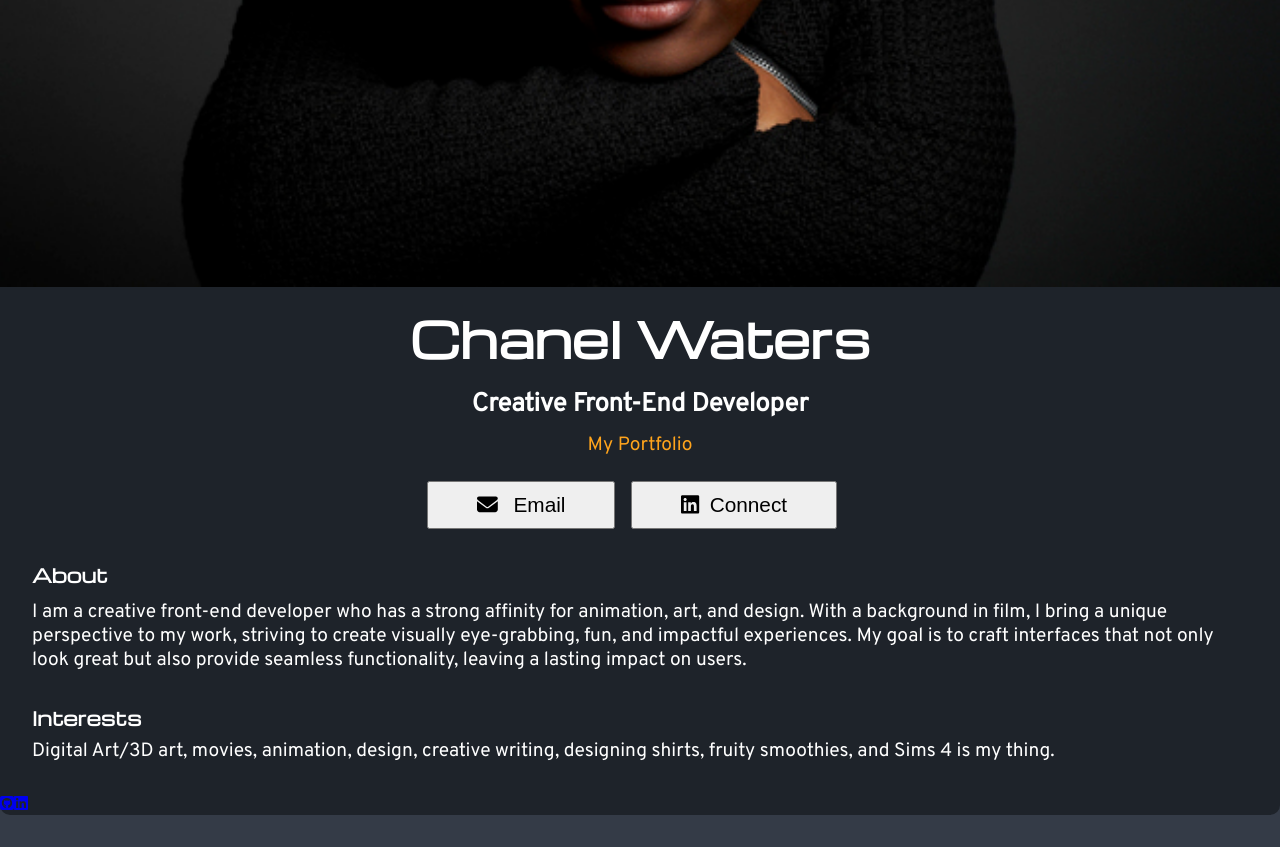
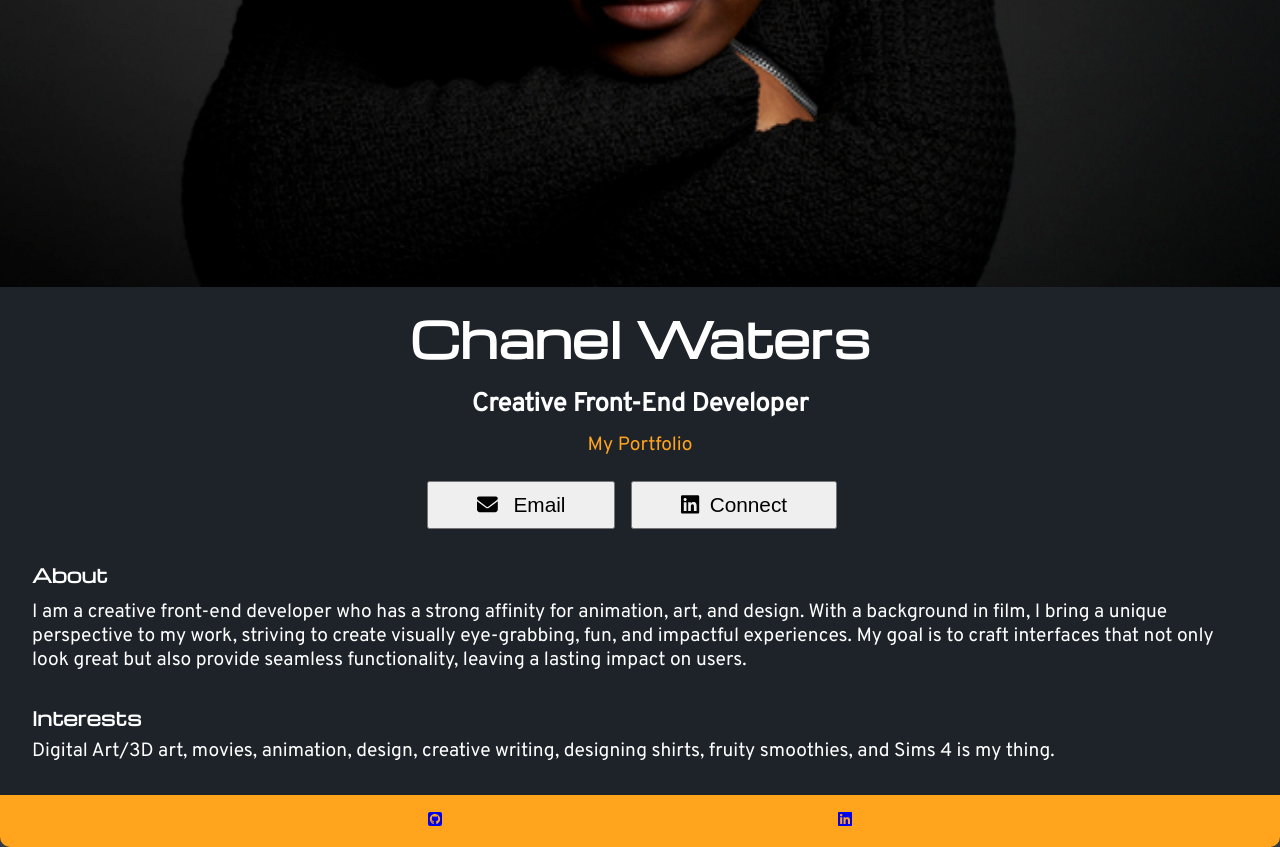
Before and after one commit to chaneldevelops/digital_businesscard, a React (Vite) app: page / in a window 1280 px wide. Shown: the part 507-1354 px from the top of the page. Before the commit the page ends 1322 px from the top, so only its background shows below. Built offline with nearby package versions, Linux system fonts and the light colour scheme.

Commit message:
Footer setup
- added color for footer with icons

```diff
--- a/src/style.css
+++ b/src/style.css
@@ -121,3 +121,11 @@ button {
 
 
 /* FOOTER */
+.footer {
+    display: flex;
+    justify-content: space-evenly;
+    align-items: center;
+    background-color: var(--secondary-color);
+    border-radius: 0px 0px 10px 10px;
+    padding: 1rem 2rem;
+}
```
